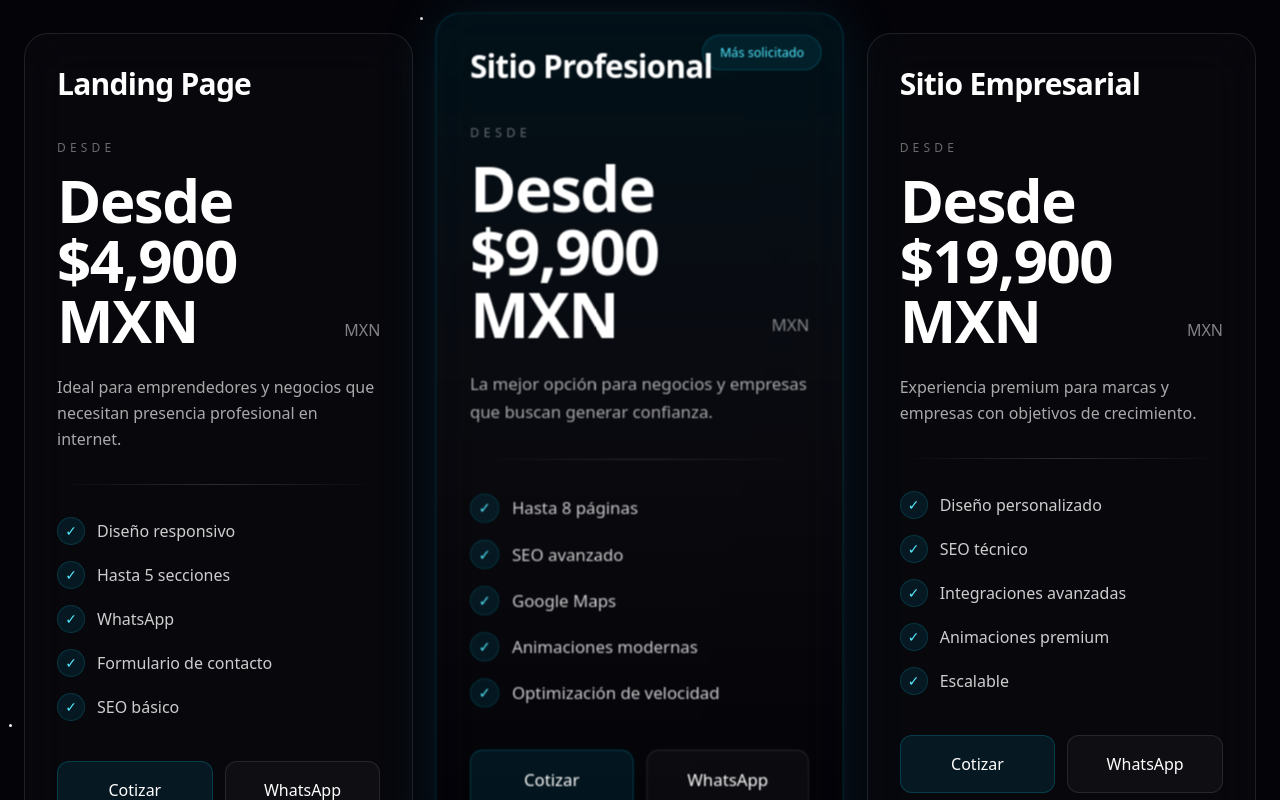
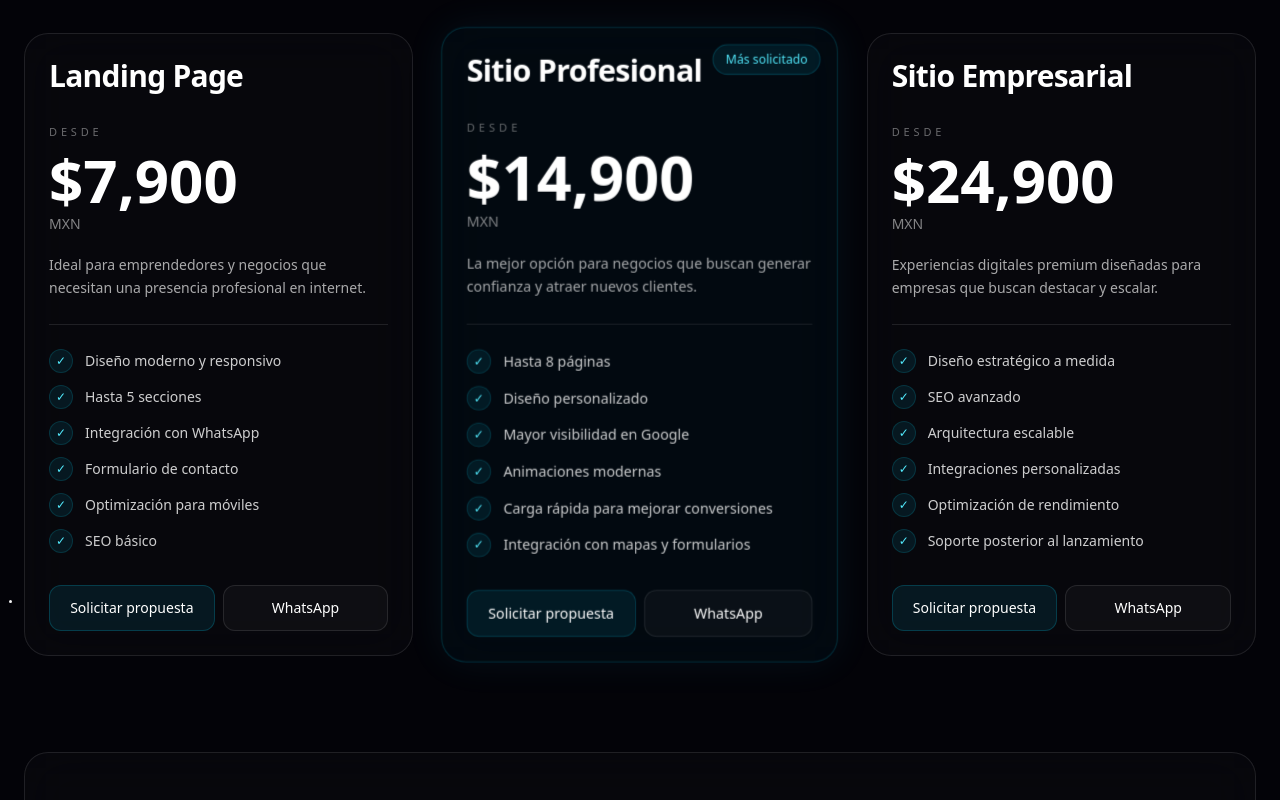
Before and after one commit to sofinator-hub/sofia-portafolio1, a Next.js app: page / in a window 1280 px wide. Shown: the part 4840-5640 px from the top of the page. Built offline with nearby package versions, Linux system fonts and the light colour scheme.

Commit message:
fixing bugs

```diff
--- a/components/ui/ServiceCard.tsx
+++ b/components/ui/ServiceCard.tsx
@@ -15,84 +15,43 @@ export default function ServiceCard({
 }: ServiceCardProps) {
   return (
     <article
-      className={`
-        group
-        relative
-        overflow-hidden
-        rounded-3xl
-
-        transition-all
-        duration-500
-
-        backdrop-blur-xl
-
-        ${
-          popular
-            ? `
-              border border-cyan-400/20
-              bg-gradient-to-b
-              from-cyan-500/[0.08]
-              via-white/[0.03]
-              to-transparent
-
-              shadow-[0_0_60px_rgba(56,189,248,0.12)]
-
-              lg:scale-105
-            `
-            : `
-              border border-white/10
-              bg-white/[0.02]
-
-              hover:border-cyan-400/10
-              hover:bg-white/[0.04]
-            `
-        }
-
-        hover:-translate-y-2
-      `}
+      className={`group relative overflow-hidden rounded-3xl border transition-all duration-500 backdrop-blur-xl hover:-translate-y-2 ${
+        popular
+          ? "border-cyan-400/20 bg-cyan-500/[0.04] shadow-[0_0_40px_rgba(56,189,248,0.08)] lg:scale-[1.02]"
+          : "border-white/10 bg-white/[0.02] hover:border-cyan-400/10 hover:bg-white/[0.04]"
+      }`}
     >
-      {/* Glow superior */}
-
+      {/* Glow */}
       <div
         className="
           absolute
           inset-0
-
           opacity-0
           transition-opacity
           duration-500
-
           group-hover:opacity-100
-
           bg-gradient-to-b
-          from-cyan-500/[0.04]
+          from-cyan-500/[0.03]
           via-transparent
           to-transparent
         "
       />
 
       {/* Badge */}
-
       {popular && (
         <div
           className="
             absolute
-            right-5
-            top-5
-
+            right-4
+            top-4
             rounded-full
-
             border
             border-cyan-400/20
-
             bg-cyan-500/10
-
-            px-4
-            py-2
-
+            px-3
+            py-1.5
             text-xs
             font-medium
-
             text-cyan-300
           "
         >
@@ -100,120 +59,53 @@ export default function ServiceCard({
         </div>
       )}
 
-      <div className="relative z-10 p-8">
-        {/* Título */}
-
-        <h3
-          className="
-            text-3xl
-            font-bold
-            tracking-tight
-          "
-        >
+      <div className="relative z-10 p-6">
+        <h3 className="text-2xl font-bold tracking-tight md:text-3xl">
           {title}
         </h3>
 
-        {/* Precio */}
-
-        <div className="mt-8">
-          <span
-            className="
-              text-xs
-              uppercase
-              tracking-[0.35em]
-
-              text-white/40
-            "
-          >
+        <div className="mt-6">
+          <span className="text-[11px] uppercase tracking-[0.35em] text-white/40">
             Desde
           </span>
 
-          <div className="mt-3 flex items-end gap-2">
-            <span
-              className="
-                text-5xl
-                md:text-6xl
-
-                font-black
-                tracking-tight
-              "
-            >
+          <div className="mt-2">
+            <div className="text-5xl font-black leading-none md:text-6xl">
               {price}
-            </span>
+            </div>
 
             {price !== "Cotizar" && (
-              <span
-                className="
-                  pb-2
-                  text-white/50
-                "
-              >
+              <span className="mt-1 block text-sm text-white/50">
                 MXN
               </span>
             )}
           </div>
         </div>
 
-        {/* Descripción */}
-
-        <p
-          className="
-            mt-6
-
-            leading-relaxed
-
-            text-white/65
-          "
-        >
+        <p className="mt-5 text-sm leading-relaxed text-white/65">
           {description}
         </p>
 
-        {/* Divider */}
+        <div className="my-6 h-px bg-white/10" />
 
-        <div
-          className="
-            my-8
-
-            h-px
-
-            bg-gradient-to-r
-            from-transparent
-            via-white/15
-            to-transparent
-          "
-        />
-
-        {/* Features */}
-
-        <ul className="space-y-4">
+        <ul className="space-y-3">
           {features.map((feature) => (
             <li
               key={feature}
-              className="
-                flex
-                items-center
-                gap-3
-
-                text-white/80
-              "
+              className="flex items-center gap-3 text-sm text-white/80"
             >
               <div
                 className="
                   flex
-                  h-7
-                  w-7
-
+                  h-6
+                  w-6
                   items-center
                   justify-center
-
                   rounded-full
-
                   border
                   border-cyan-400/15
-
                   bg-cyan-500/10
-
-                  text-sm
+                  text-xs
                   text-cyan-300
                 "
               >
@@ -225,33 +117,25 @@ export default function ServiceCard({
           ))}
         </ul>
 
-        {/* CTA */}
-
-        <div className="mt-10 flex gap-3">
+        <div className="mt-8 flex gap-2">
           <a
             href="#contact"
             className="
               flex-1
-
               rounded-xl
-
               border
               border-cyan-400/20
-
               bg-cyan-500/10
-
-              py-4
-
+              py-3
               text-center
+              text-sm
               font-medium
-
               transition-all
-
               hover:bg-cyan-400
               hover:text-black
             "
           >
-            Cotizar
+            Solicitar propuesta
           </a>
 
           <a
@@ -260,20 +144,14 @@ export default function ServiceCard({
             rel="noopener noreferrer"
             className="
               flex-1
-
               rounded-xl
-
               border
               border-white/10
-
               bg-white/[0.03]
-
-              py-4
-
+              py-3
               text-center
-
+              text-sm
               transition-all
-
               hover:bg-white/10
             "
           >
--- a/data/services.ts
+++ b/data/services.ts
@@ -1,44 +1,47 @@
 export const services = [
   {
     title: "Landing Page",
-    price: "Desde $4,900 MXN",
+    price: "$7,900",
     description:
-      "Ideal para emprendedores y negocios que necesitan presencia profesional en internet.",
+      "Ideal para emprendedores y negocios que necesitan una presencia profesional en internet.",
     features: [
-      "Diseño responsivo",
+      "Diseño moderno y responsivo",
       "Hasta 5 secciones",
-      "WhatsApp",
+      "Integración con WhatsApp",
       "Formulario de contacto",
+      "Optimización para móviles",
       "SEO básico",
     ],
   },
 
   {
     title: "Sitio Profesional",
-    price: "Desde $9,900 MXN",
+    price: "$14,900",
     popular: true,
     description:
-      "La mejor opción para negocios y empresas que buscan generar confianza.",
+      "La mejor opción para negocios que buscan generar confianza y atraer nuevos clientes.",
     features: [
       "Hasta 8 páginas",
-      "SEO avanzado",
-      "Google Maps",
+      "Diseño personalizado",
+      "Mayor visibilidad en Google",
       "Animaciones modernas",
-      "Optimización de velocidad",
+      "Carga rápida para mejorar conversiones",
+      "Integración con mapas y formularios",
     ],
   },
 
   {
     title: "Sitio Empresarial",
-    price: "Desde $19,900 MXN",
+    price: "$24,900",
     description:
-      "Experiencia premium para marcas y empresas con objetivos de crecimiento.",
+      "Experiencias digitales premium diseñadas para empresas que buscan destacar y escalar.",
     features: [
-      "Diseño personalizado",
-      "SEO técnico",
-      "Integraciones avanzadas",
-      "Animaciones premium",
-      "Escalable",
+      "Diseño estratégico a medida",
+      "SEO avanzado",
+      "Arquitectura escalable",
+      "Integraciones personalizadas",
+      "Optimización de rendimiento",
+      "Soporte posterior al lanzamiento",
     ],
   },
 ];
```
